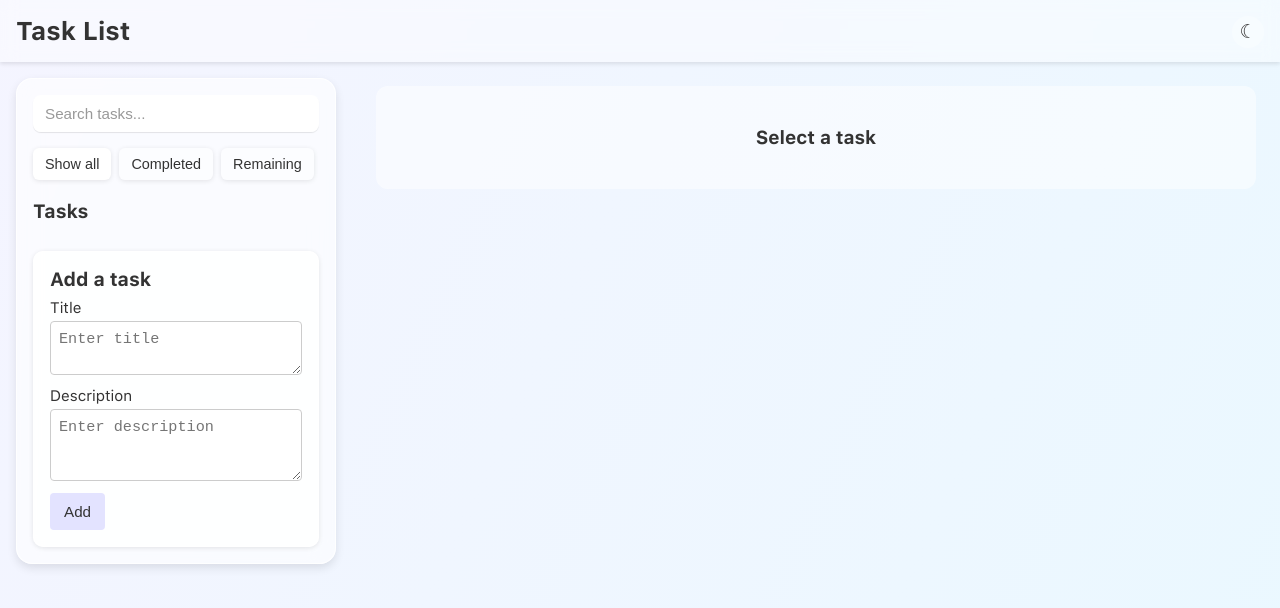
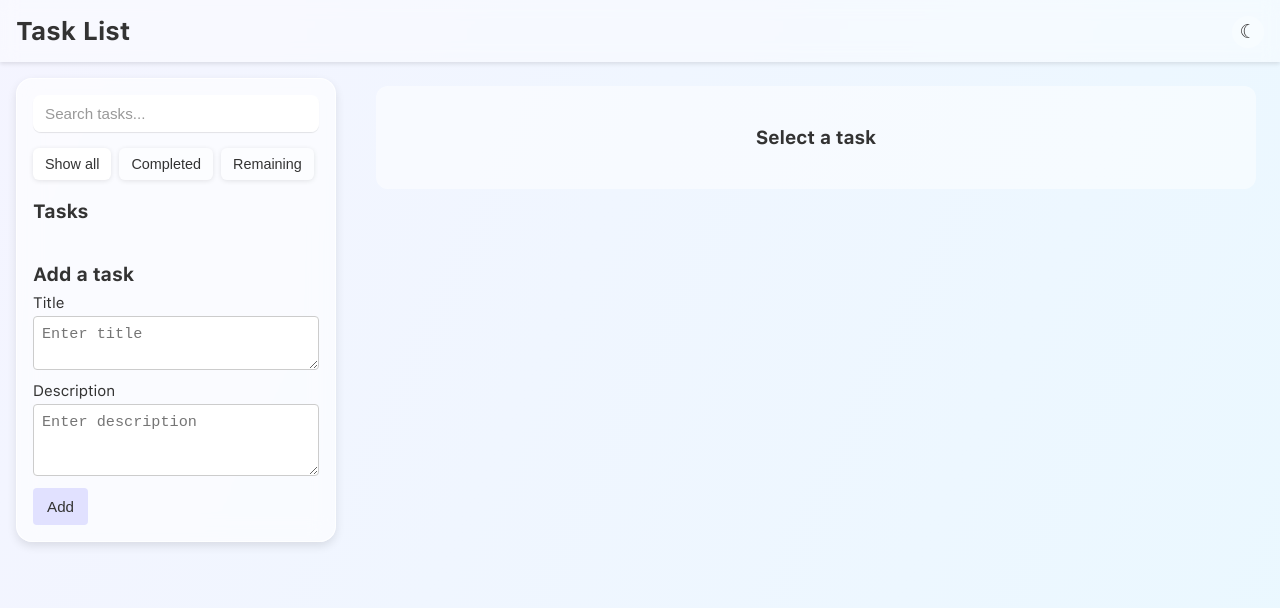
Before and after one commit to fakhri2406/task-list, a React (Create React App) app: page / in a window 1280 px wide. Shown: the top 608 px of the page. Built offline with nearby package versions, Linux system fonts and the light colour scheme.

Commit message:
minor changes to design

```diff
--- a/src/styles/NewTaskForm.css
+++ b/src/styles/NewTaskForm.css
@@ -1,12 +1,7 @@
 .light-theme .new-task-form,
 .light-theme .edit-form {
     margin-top: 20px;
-    padding: 16px;
-    background-color: rgba(255, 255, 255, 0.8);
-    border: 1px solid rgba(255, 255, 255, 0.8);
-    border-radius: 10px;
     color: #333;
-    box-shadow: 0 1px 5px rgba(0, 0, 0, 0.1);
 }
 
 .light-theme .new-task-form .form-group,
@@ -61,12 +56,7 @@
 .dark-theme .new-task-form,
 .dark-theme .edit-form {
     margin-top: 20px;
-    padding: 16px;
-    background-color: rgba(255, 255, 255, 0.08);
-    border: 1px solid rgba(255, 255, 255, 0.15);
-    border-radius: 10px;
     color: #ddd;
-    box-shadow: 0 1px 10px rgba(0, 0, 0, 0.1);
 }
 
 .dark-theme .new-task-form .form-group,
--- a/src/styles/TaskList.css
+++ b/src/styles/TaskList.css
@@ -2,6 +2,7 @@
     display: flex;
     flex-direction: column;
     gap: 8px;
+    margin-bottom: 32px;
 }
 
 .light-theme .task-item {
@@ -67,16 +68,11 @@
     color: #333;
 }
 
-.dark-theme .section-title {
-    margin: 0 0 8px 0;
-    font-size: 1.2rem;
-    color: #f8f8f8;
-}
-
 .dark-theme .task-list {
     display: flex;
     flex-direction: column;
     gap: 8px;
+    margin-bottom: 32px;
 }
 
 .dark-theme .task-item {
@@ -135,3 +131,9 @@
 .dark-theme .delete-btn:hover {
     color: #f66;
 }
+
+.dark-theme .section-title {
+    margin: 0 0 8px 0;
+    font-size: 1.2rem;
+    color: #f8f8f8;
+}
```
